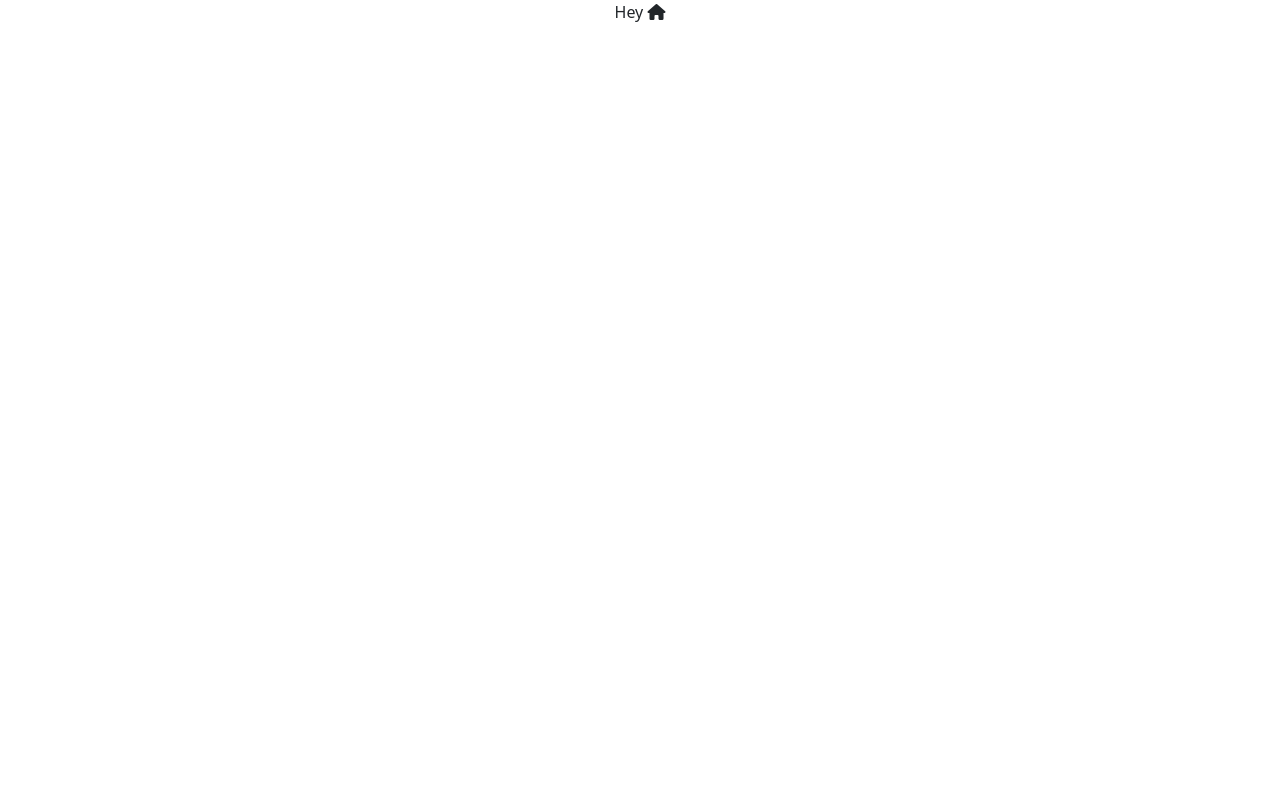
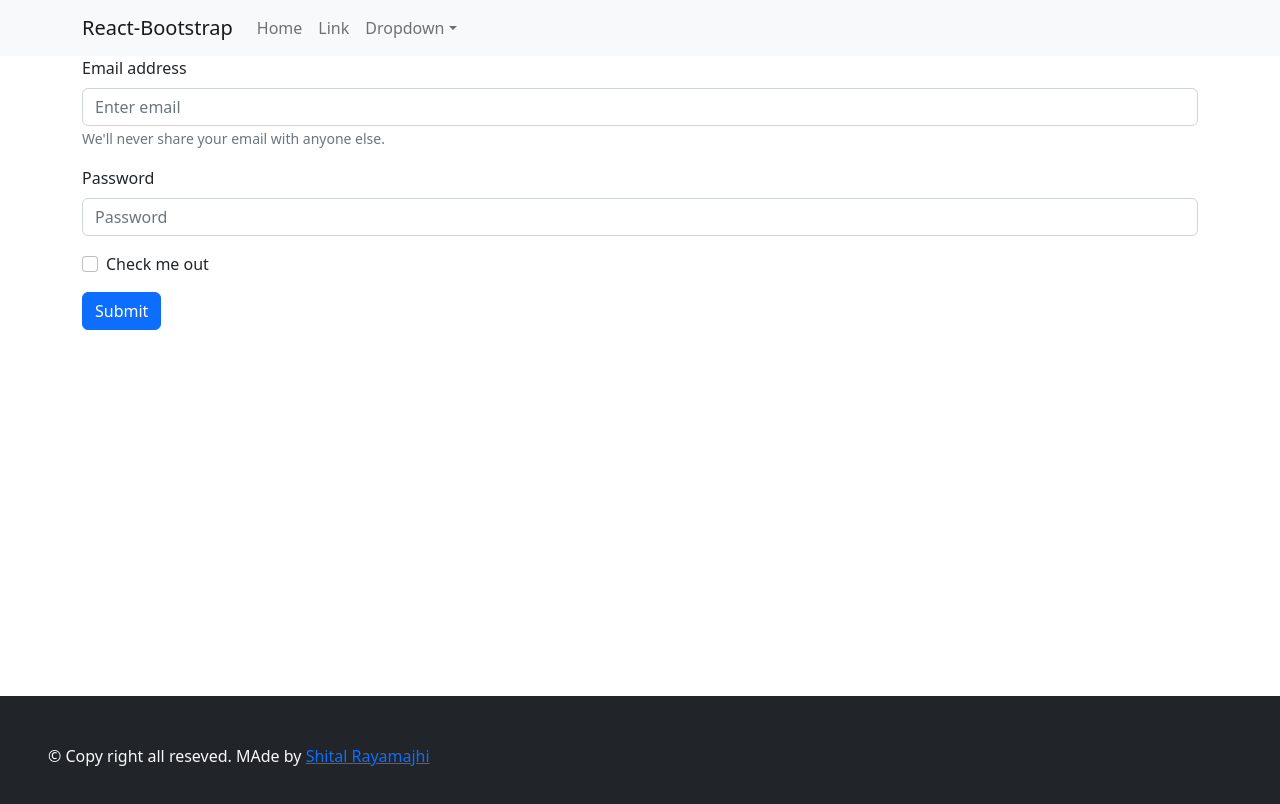
Before and after one commit to Shital769/e-commerce-client, a React (Create React App) app: page /register in a window 1280 px wide. Shown: the top 804 px of the page. Built offline with nearby package versions, Linux system fonts and the light colour scheme.

Commit message:
creating LayOut for CMS Client

```diff
--- a/src/App.css
+++ b/src/App.css
@@ -1,38 +1,3 @@
-.App {
-  text-align: center;
+.main {
+  min-height: 80vh;
 }
-
-.App-logo {
-  height: 40vmin;
-  pointer-events: none;
-}
-
-@media (prefers-reduced-motion: no-preference) {
-  .App-logo {
-    animation: App-logo-spin infinite 20s linear;
-  }
-}
-
-.App-header {
-  background-color: #282c34;
-  min-height: 100vh;
-  display: flex;
-  flex-direction: column;
-  align-items: center;
-  justify-content: center;
-  font-size: calc(10px + 2vmin);
-  color: white;
-}
-
-.App-link {
-  color: #61dafb;
-}
-
-@keyframes App-logo-spin {
-  from {
-    transform: rotate(0deg);
-  }
-  to {
-    transform: rotate(360deg);
-  }
-}
--- a/src/App.js
+++ b/src/App.js
@@ -1,10 +1,20 @@
-import './App.css';
+import { Button } from "react-bootstrap";
+import { LoginPage } from "./pages/login/LoginPage";
+import { RegisterPage } from "./pages/register/RegisterPage";
+import { BrowserRouter as Browser, Routes, Route } from "react-router-dom";
+
+
+import "./App.css";
 
 function App() {
   return (
-    <div className="App">
-     Hey  <i class="fa fa-home" aria-hidden="true"></i>
-
+    <div className="">
+      <Browser>
+        <Routes>
+          <Route path="/" element={<LoginPage />} />
+          <Route path="/register" element={<RegisterPage />} />
+        </Routes>
+      </Browser>
     </div>
   );
 }
--- /dev/null
+++ b/src/pages/layout/Footer.jsx
@@ -0,0 +1,12 @@
+import React from "react";
+
+export const Footer = () => {
+  return (
+    <div className="bg-dark text-light p-5">
+      &copy; Copy right all reseved. MAde by{" "}
+      <a href="https://www.shitalrayamajhi.com/">Shital Rayamajhi</a>
+    </div>
+  );
+};
+
+export default Footer;
--- /dev/null
+++ b/src/pages/layout/Header.jsx
@@ -0,0 +1,36 @@
+import React from "react";
+
+import Container from "react-bootstrap/Container";
+import Nav from "react-bootstrap/Nav";
+import Navbar from "react-bootstrap/Navbar";
+import NavDropdown from "react-bootstrap/NavDropdown";
+
+export const Header = () => {
+  return (
+    <Navbar bg="light" expand="lg">
+      <Container>
+        <Navbar.Brand href="#home">React-Bootstrap</Navbar.Brand>
+        <Navbar.Toggle aria-controls="basic-navbar-nav" />
+        <Navbar.Collapse id="basic-navbar-nav">
+          <Nav className="me-auto">
+            <Nav.Link href="#home">Home</Nav.Link>
+            <Nav.Link href="#link">Link</Nav.Link>
+            <NavDropdown title="Dropdown" id="basic-nav-dropdown">
+              <NavDropdown.Item href="#action/3.1">Action</NavDropdown.Item>
+              <NavDropdown.Item href="#action/3.2">
+                Another action
+              </NavDropdown.Item>
+              <NavDropdown.Item href="#action/3.3">Something</NavDropdown.Item>
+              <NavDropdown.Divider />
+              <NavDropdown.Item href="#action/3.4">
+                Separated link
+              </NavDropdown.Item>
+            </NavDropdown>
+          </Nav>
+        </Navbar.Collapse>
+      </Container>
+    </Navbar>
+  );
+};
+
+export default Header;
--- /dev/null
+++ b/src/pages/login/LoginPage.jsx
@@ -0,0 +1,14 @@
+import React from "react";
+import { Footer } from "../layout/Footer";
+import { Header } from "../layout/Header";
+
+export const LoginPage = () => {
+  return (
+    <div>
+      <Header />
+      <div className="main login-page"> This is login Page</div>
+
+      <Footer />
+    </div>
+  );
+};
--- /dev/null
+++ b/src/pages/register/RegisterPage.jsx
@@ -0,0 +1,37 @@
+import React from "react";
+import Footer from "../layout/Footer";
+import Header from "../layout/Header";
+import { Form, Button, Container } from "react-bootstrap";
+
+export const RegisterPage = () => {
+  return (
+    <div>
+      <Header />
+      <div className="main register-page">
+        <Container>
+          <Form>
+            <Form.Group className="mb-3" controlId="formBasicEmail">
+              <Form.Label>Email address</Form.Label>
+              <Form.Control type="email" placeholder="Enter email" />
+              <Form.Text className="text-muted">
+                We'll never share your email with anyone else.
+              </Form.Text>
+            </Form.Group>
+
+            <Form.Group className="mb-3" controlId="formBasicPassword">
+              <Form.Label>Password</Form.Label>
+              <Form.Control type="password" placeholder="Password" />
+            </Form.Group>
+            <Form.Group className="mb-3" controlId="formBasicCheckbox">
+              <Form.Check type="checkbox" label="Check me out" />
+            </Form.Group>
+            <Button variant="primary" type="submit">
+              Submit
+            </Button>
+          </Form>
+        </Container>
+      </div>
+      <Footer />
+    </div>
+  );
+};
```
Also changed, not shown: src/pages/layout/AdminLayoit.jsx (added, +7 -0 lines), src/pages/layout/GlobalMessage.jsx (added, +7 -0 lines).
